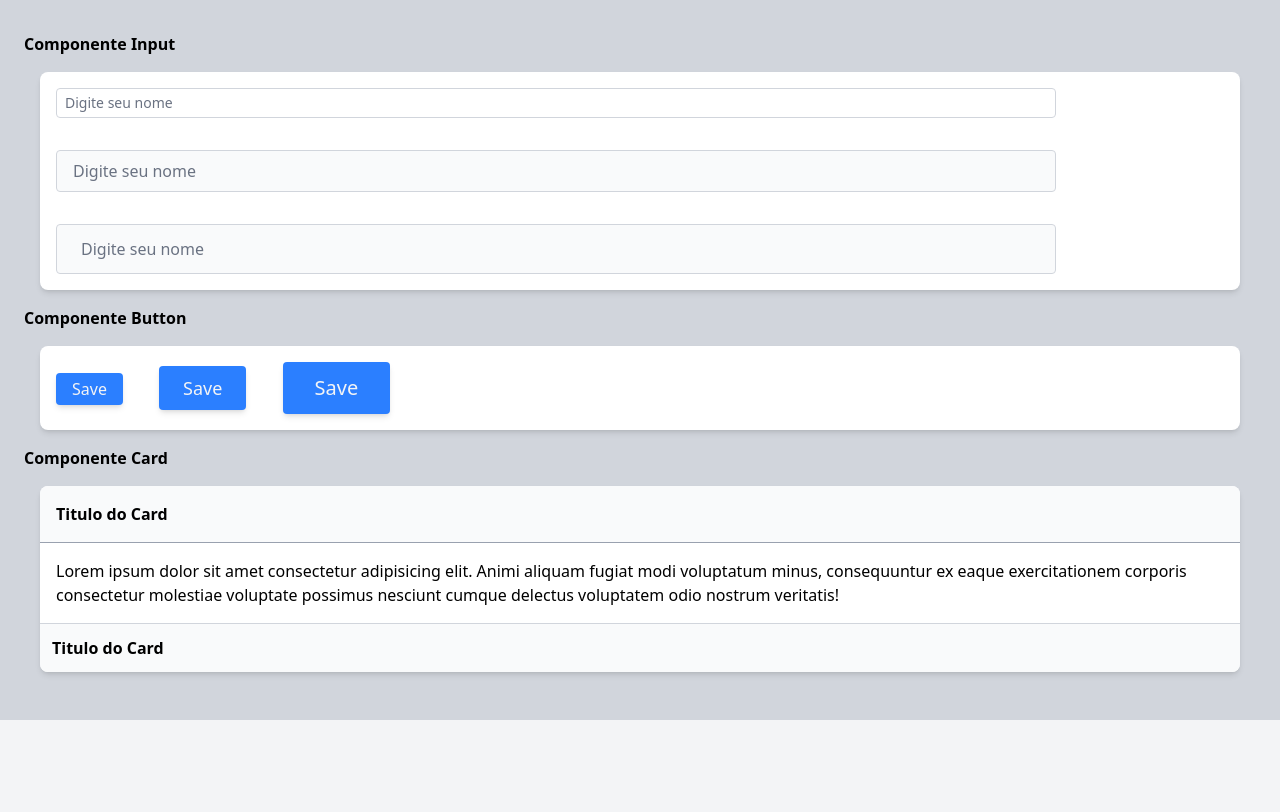
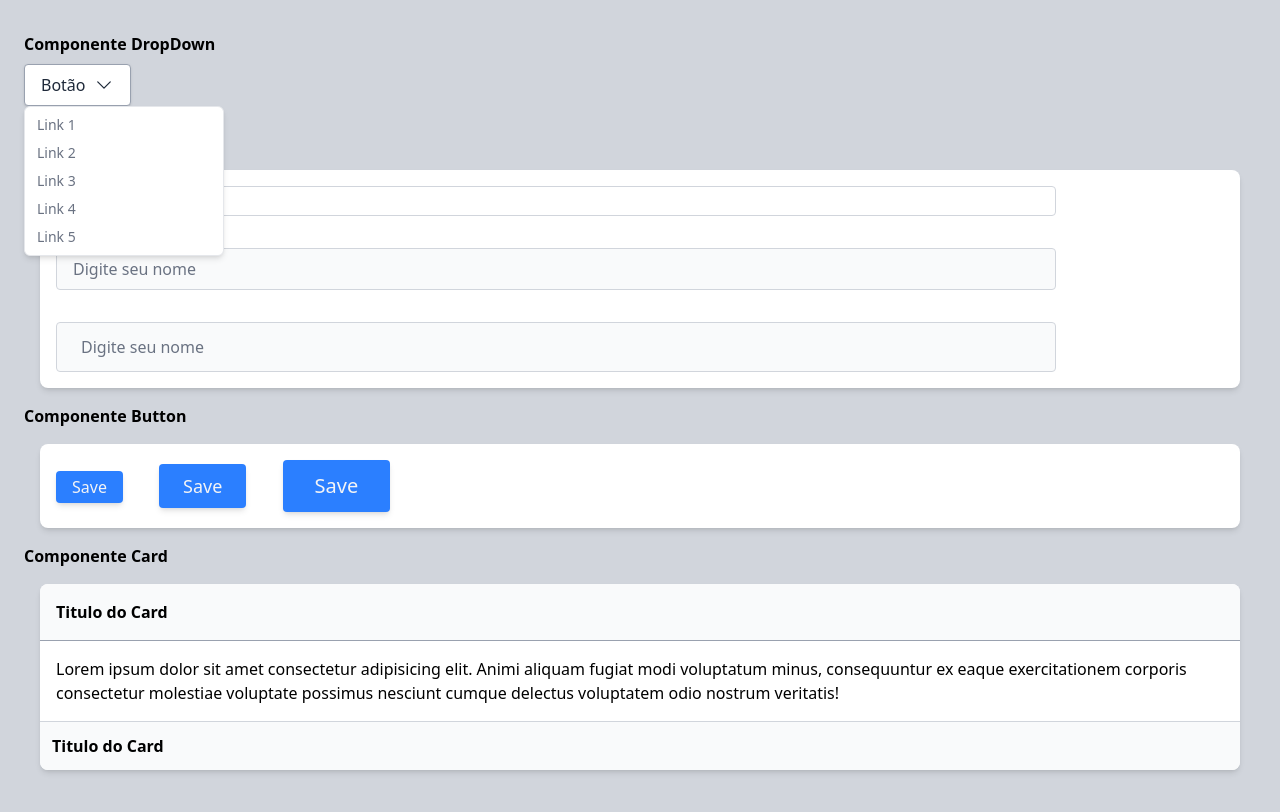
Before and after one commit to DevCarlos779/Curso-TailwinCSS, a website: page src/AulasComponentes.html in a window 1280 px wide. Drawn offline with Linux system fonts and the light colour scheme.

Commit message:
Componente de DropDown

```diff
--- a/src/AulasComponentes.html
+++ b/src/AulasComponentes.html
@@ -8,6 +8,50 @@
 </head>
 <body class="bg-gray-100">
     <div class="container mx-auto px-6 py-8 bg-gray-300">
+
+        <div class="mb-6">
+            <h6 class="font-bold mb-2">Componente DropDown</h6>
+
+            <div class="relative">
+                <button class="flex items-center bg-white border border-gray-400 focus:outline-none focus:border-blue-500 focus:ring-blue-500 focus:ring-2 focus:ring-opacity-20 rounded px-4 py-2 text-base text-gray-800 placeholder-gray-500 transition duration-200 ease-in-out cursor-pointer shadow">
+                    Botão
+
+                    <svg class="w-5 h-5 ml-2" xmlns="http://www.w3.org/2000/svg" fill="none" viewBox="0 0 24 24" stroke-width="1.5" stroke="currentColor" class="size-6">
+                        <path stroke-linecap="round" stroke-linejoin="round" d="m19.5 8.25-7.5 7.5-7.5-7.5" />
+                      </svg>
+
+                </button>
+            </div>
+            <div
+                class="absolute bg-white border border-gray-200 py-1 shadow-md rounded-md"
+                style="width: 200px;"
+            >
+                <a
+                href=""
+                class="block text-sm text-gray-500 px-3 py-1 bg-white hover:bg-gray-300"
+                >Link 1</a>
+
+                <a
+                href=""
+                class="block text-sm text-gray-500 px-3 py-1 bg-white hover:bg-gray-300"
+                >Link 2</a>
+
+                <a
+                href=""
+                class="block text-sm text-gray-500 px-3 py-1 bg-white hover:bg-gray-300"
+                >Link 3</a>
+
+                <a
+                href=""
+                class="block text-sm text-gray-500 px-3 py-1 bg-white hover:bg-gray-300"
+                >Link 4</a>
+
+                <a
+                href=""
+                class="block text-sm text-gray-500 px-3 py-1 bg-white hover:bg-gray-300"
+                >Link 5</a>
+            </div>
+        </div>
 
         <h6 class="font-bold mb-2">Componente Input</h6>
 
```
Also changed, not shown: src/output.css.
